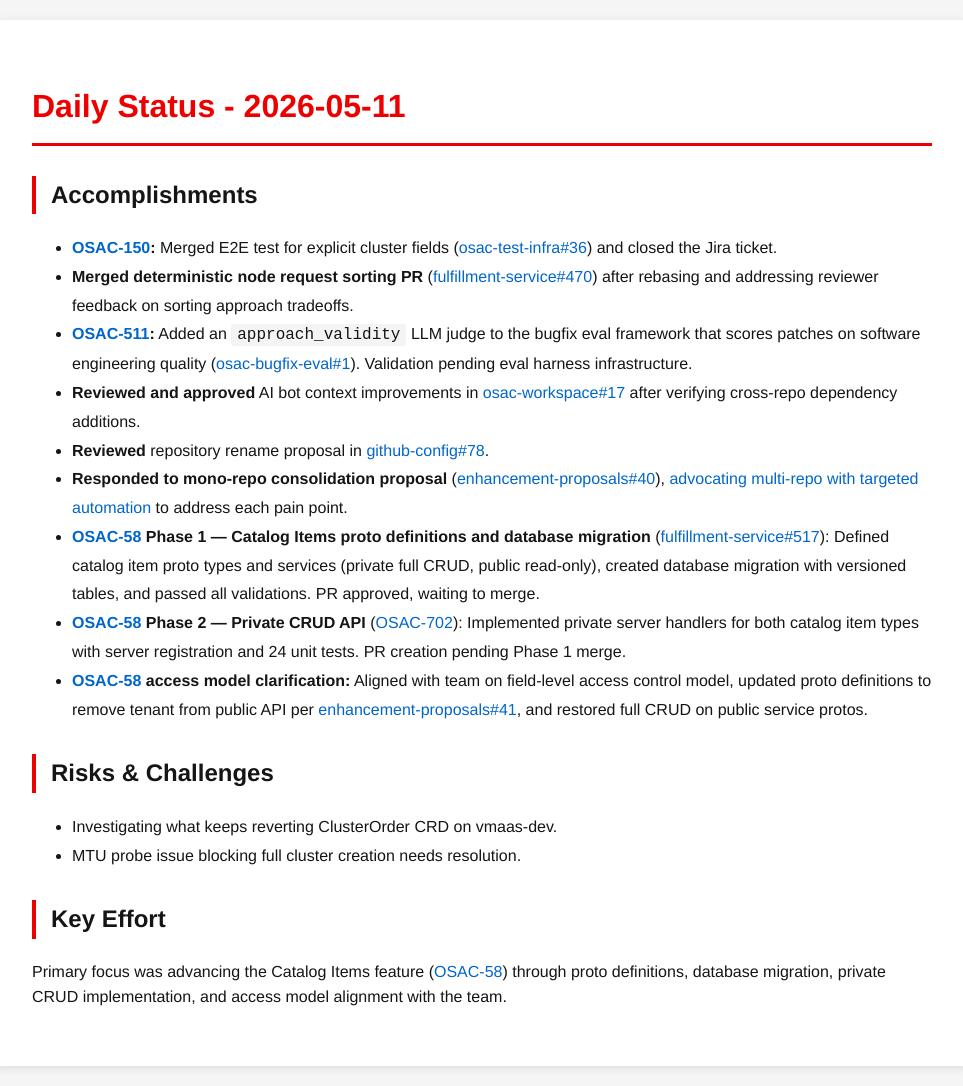
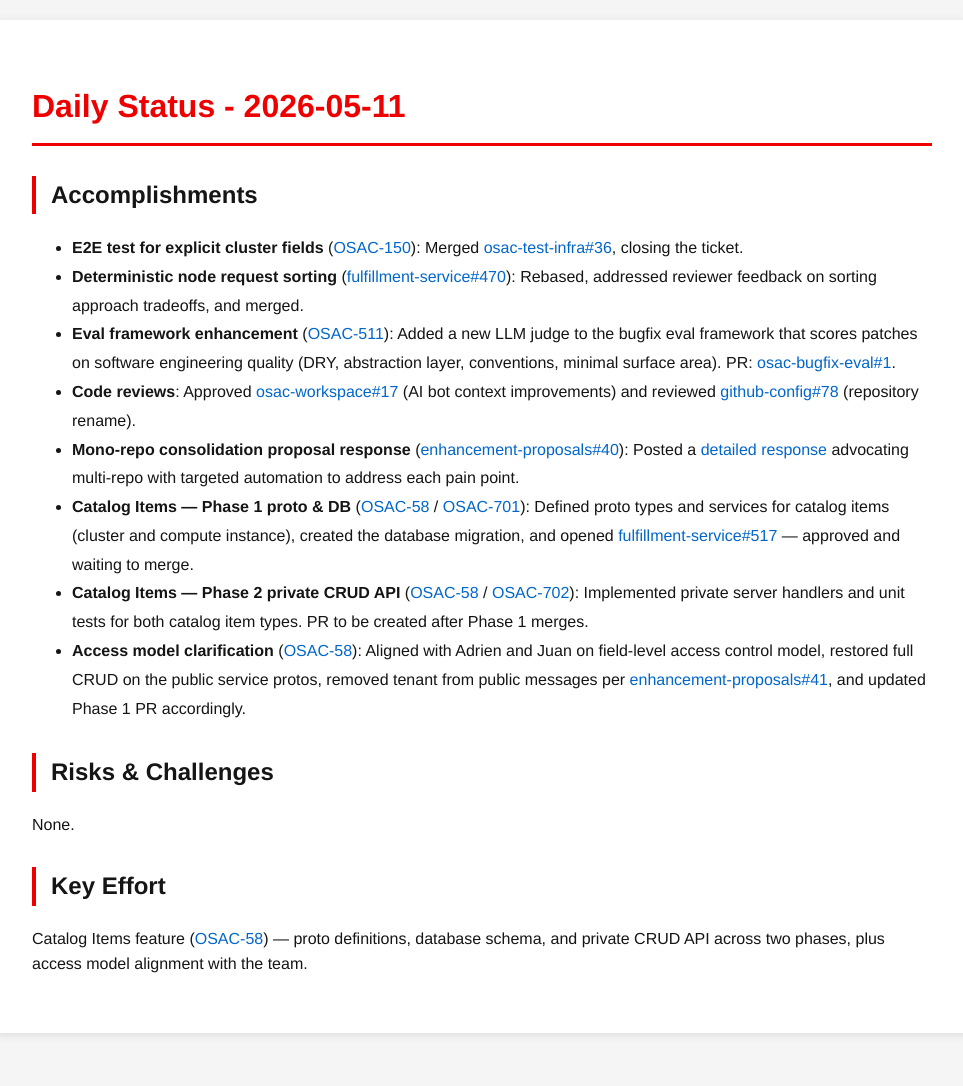
Before and after one commit to tzvatot/daily-status, a Jekyll site: the page built from 2026-05-11.md, in a window 1280 px wide. Shown: the whole page, without its empty margins (158-1121 px from the left). Built offline with Jekyll 4.4.1, drawn with Linux system fonts in a browser that asks for light colours; after the commit the page ends 1053 px from its top, so only the background shows below that.

Commit message:
Daily status update - 2026-05-11

```diff
--- a/2026-05-11.md
+++ b/2026-05-11.md
@@ -7,19 +7,17 @@
 # Daily Status - 2026-05-11
 
 ## Accomplishments
-- **[OSAC-150](https://redhat.atlassian.net/browse/OSAC-150):** Merged E2E test for explicit cluster fields ([osac-test-infra#36](https://github.com/osac-project/osac-test-infra/pull/36)) and closed the Jira ticket.
-- **Merged deterministic node request sorting PR** ([fulfillment-service#470](https://github.com/osac-project/fulfillment-service/pull/470)) after rebasing and addressing reviewer feedback on sorting approach tradeoffs.
-- **[OSAC-511](https://redhat.atlassian.net/browse/OSAC-511):** Added an `approach_validity` LLM judge to the bugfix eval framework that scores patches on software engineering quality ([osac-bugfix-eval#1](https://github.com/eranco74/osac-bugfix-eval/pull/1)). Validation pending eval harness infrastructure.
-- **Reviewed and approved** AI bot context improvements in [osac-workspace#17](https://github.com/osac-project/osac-workspace/pull/17) after verifying cross-repo dependency additions.
-- **Reviewed** repository rename proposal in [github-config#78](https://github.com/osac-project/github-config/pull/78).
-- **Responded to mono-repo consolidation proposal** ([enhancement-proposals#40](https://github.com/osac-project/enhancement-proposals/pull/40)), [advocating multi-repo with targeted automation](https://github.com/osac-project/enhancement-proposals/pull/40#issuecomment-4420565236) to address each pain point.
-- **[OSAC-58](https://redhat.atlassian.net/browse/OSAC-58) Phase 1 — Catalog Items proto definitions and database migration** ([fulfillment-service#517](https://github.com/osac-project/fulfillment-service/pull/517)): Defined catalog item proto types and services (private full CRUD, public read-only), created database migration with versioned tables, and passed all validations. PR approved, waiting to merge.
-- **[OSAC-58](https://redhat.atlassian.net/browse/OSAC-58) Phase 2 — Private CRUD API** ([OSAC-702](https://redhat.atlassian.net/browse/OSAC-702)): Implemented private server handlers for both catalog item types with server registration and 24 unit tests. PR creation pending Phase 1 merge.
-- **[OSAC-58](https://redhat.atlassian.net/browse/OSAC-58) access model clarification:** Aligned with team on field-level access control model, updated proto definitions to remove tenant from public API per [enhancement-proposals#41](https://github.com/osac-project/enhancement-proposals/pull/41), and restored full CRUD on public service protos.
+- **E2E test for explicit cluster fields** ([OSAC-150](https://redhat.atlassian.net/browse/OSAC-150)): Merged [osac-test-infra#36](https://github.com/osac-project/osac-test-infra/pull/36), closing the ticket.
+- **Deterministic node request sorting** ([fulfillment-service#470](https://github.com/osac-project/fulfillment-service/pull/470)): Rebased, addressed reviewer feedback on sorting approach tradeoffs, and merged.
+- **Eval framework enhancement** ([OSAC-511](https://redhat.atlassian.net/browse/OSAC-511)): Added a new LLM judge to the bugfix eval framework that scores patches on software engineering quality (DRY, abstraction layer, conventions, minimal surface area). PR: [osac-bugfix-eval#1](https://github.com/eranco74/osac-bugfix-eval/pull/1).
+- **Code reviews**: Approved [osac-workspace#17](https://github.com/osac-project/osac-workspace/pull/17) (AI bot context improvements) and reviewed [github-config#78](https://github.com/osac-project/github-config/pull/78) (repository rename).
+- **Mono-repo consolidation proposal response** ([enhancement-proposals#40](https://github.com/osac-project/enhancement-proposals/pull/40)): Posted a [detailed response](https://github.com/osac-project/enhancement-proposals/pull/40#issuecomment-4420565236) advocating multi-repo with targeted automation to address each pain point.
+- **Catalog Items — Phase 1 proto & DB** ([OSAC-58](https://redhat.atlassian.net/browse/OSAC-58) / [OSAC-701](https://redhat.atlassian.net/browse/OSAC-701)): Defined proto types and services for catalog items (cluster and compute instance), created the database migration, and opened [fulfillment-service#517](https://github.com/osac-project/fulfillment-service/pull/517) — approved and waiting to merge.
+- **Catalog Items — Phase 2 private CRUD API** ([OSAC-58](https://redhat.atlassian.net/browse/OSAC-58) / [OSAC-702](https://redhat.atlassian.net/browse/OSAC-702)): Implemented private server handlers and unit tests for both catalog item types. PR to be created after Phase 1 merges.
+- **Access model clarification** ([OSAC-58](https://redhat.atlassian.net/browse/OSAC-58)): Aligned with Adrien and Juan on field-level access control model, restored full CRUD on the public service protos, removed tenant from public messages per [enhancement-proposals#41](https://github.com/osac-project/enhancement-proposals/pull/41), and updated Phase 1 PR accordingly.
 
 ## Risks & Challenges
-- Investigating what keeps reverting ClusterOrder CRD on vmaas-dev.
-- MTU probe issue blocking full cluster creation needs resolution.
+None.
 
 ## Key Effort
-Primary focus was advancing the Catalog Items feature ([OSAC-58](https://redhat.atlassian.net/browse/OSAC-58)) through proto definitions, database migration, private CRUD implementation, and access model alignment with the team.
+Catalog Items feature ([OSAC-58](https://redhat.atlassian.net/browse/OSAC-58)) — proto definitions, database schema, and private CRUD API across two phases, plus access model alignment with the team.
```
